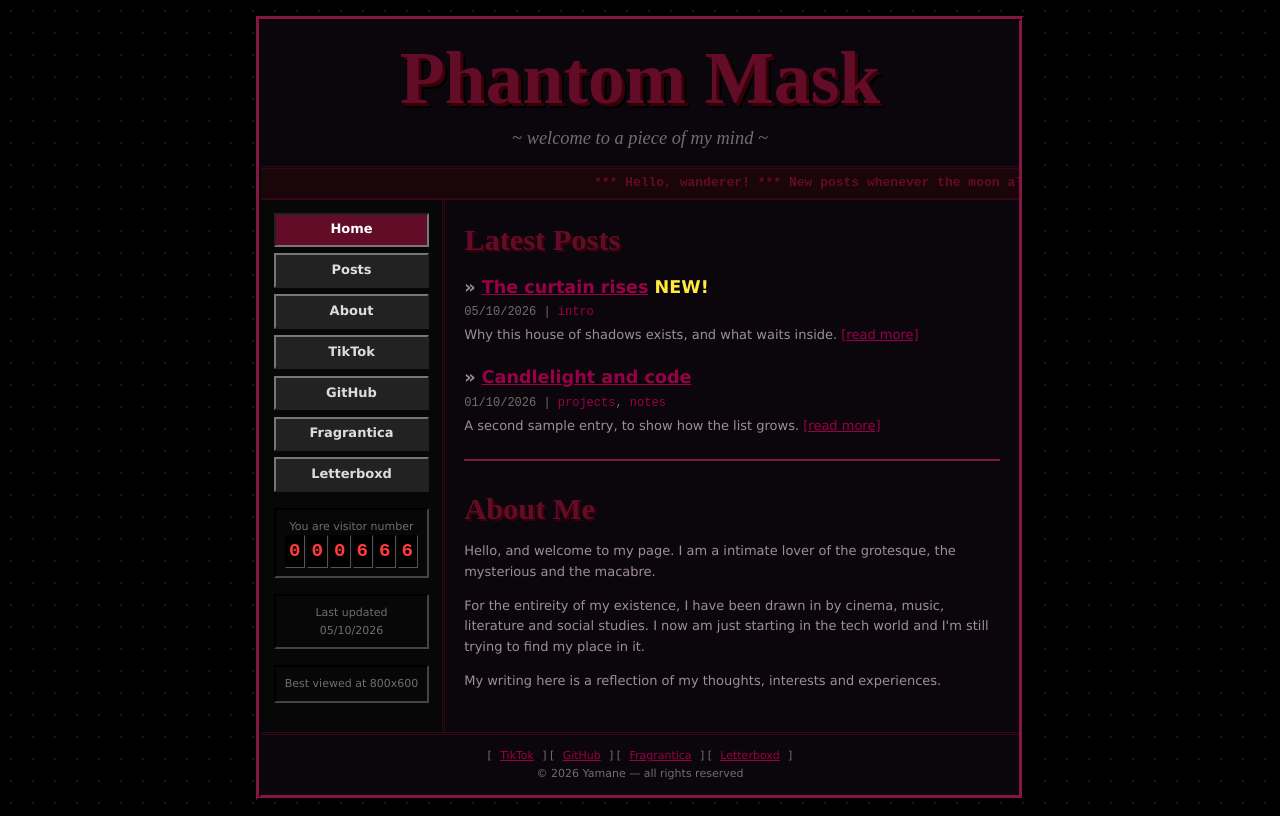
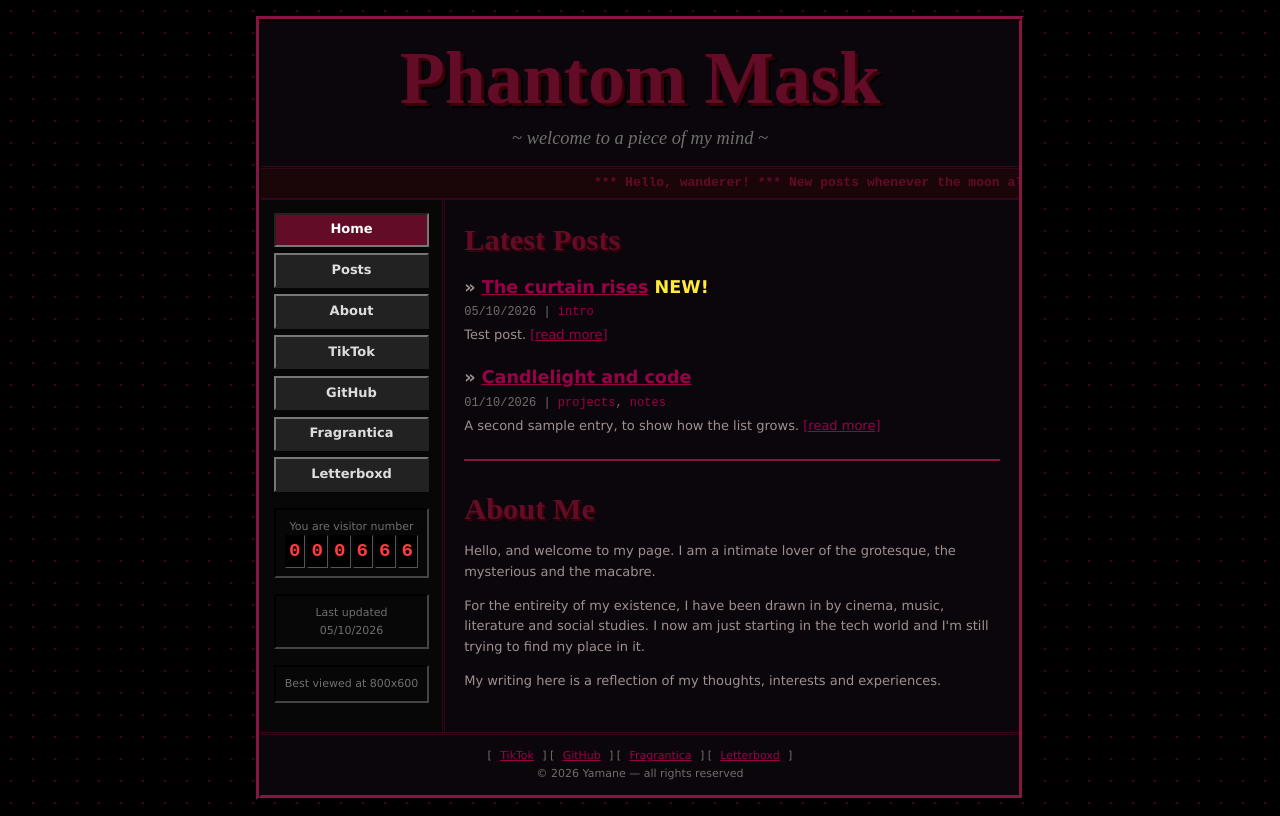
Before and after one commit to sofia-yamane/1TDSPB, a plain HTML site: page index.html in a window 1280 px wide. Drawn offline with Linux system fonts and the light colour scheme; a web font is replaced by a local one.

Commit message:
test post 1

```diff
--- a/index.html
+++ b/index.html
@@ -414,7 +414,7 @@
                 title: "The curtain rises",
                 date: "2026-10-05",
                 tags: ["intro"],
-                excerpt: "Why this house of shadows exists, and what waits inside.",
+                excerpt: "Test post.",
                 body: [
                     "This is a test post, to show how the list of posts works.",
                     "This will appear on the main page",
```
